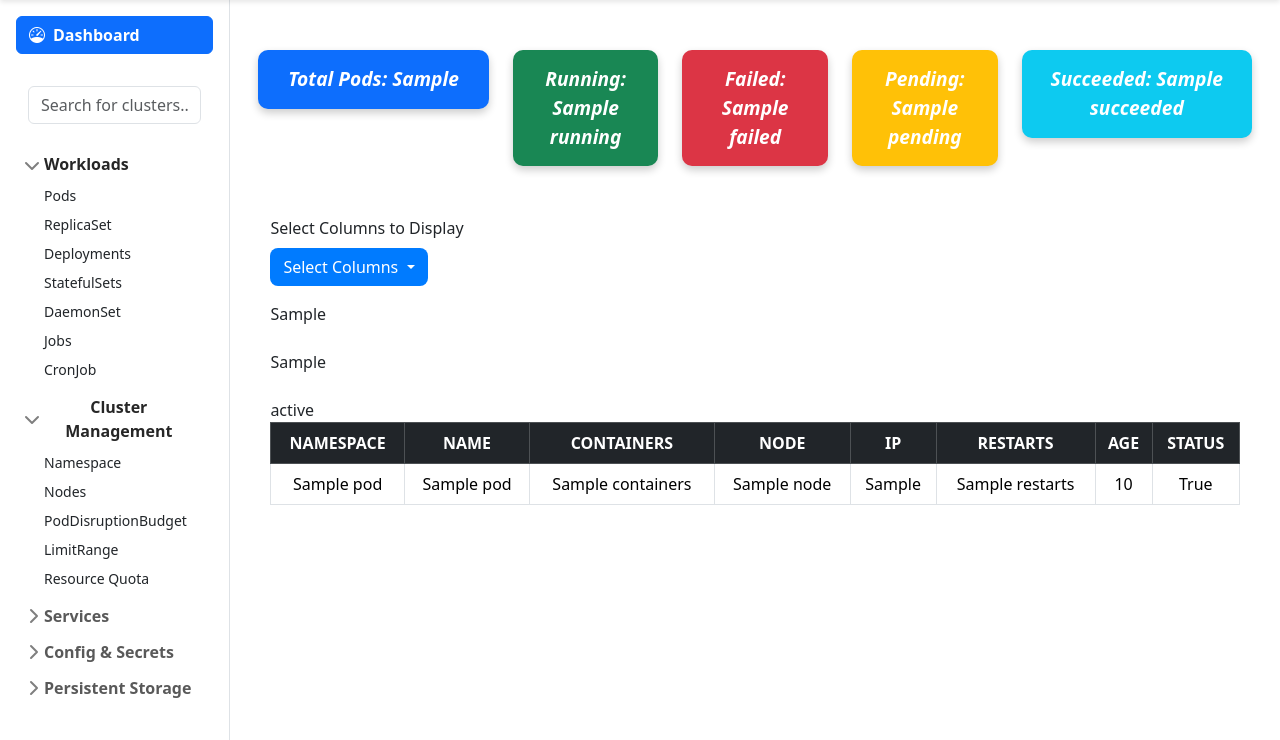
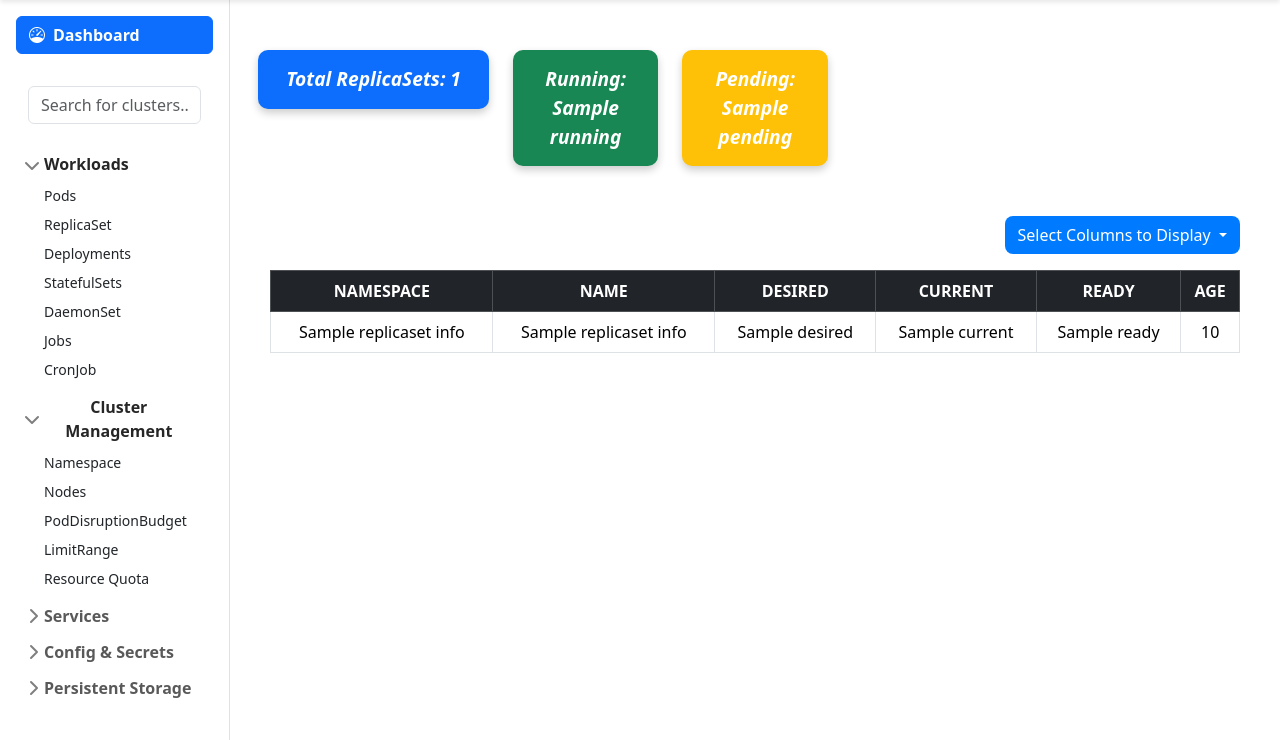
Before and after one commit to kubebuddy/kubebuddy, a Django app: template templates/dashboard/replicasets.html in a window 1280 px wide. Shown: the part 60-800 px from the top of the page. Run offline with Django 5.2, Linux system fonts and the light colour scheme; tables that the repository leaves empty hold one stand-in row (values such as "Sample post"); the template is opened without the code that fills it: values that come from a table or form of the project are taken from there, most other values are stand-ins (such as "Sample title", 1, 10 or a date in 2020).

Commit message:
KBP-37: Replicaset Page Updated.

```diff
--- a/templates/dashboard/pods.html
+++ b/templates/dashboard/pods.html
@@ -95,7 +95,4 @@
       </table>
   </div>
 
-  <!-- {% load static %}
-  <script src="{% static 'js/toggleTable.js' %}"></script> -->
-
 {% endblock %}
--- a/templates/dashboard/replicasets.html
+++ b/templates/dashboard/replicasets.html
@@ -1,29 +1,30 @@
 {% extends 'dashboard/base.html' %}
 
-{% block title %}Pods{% endblock %}
+{% block title %}ReplicaSets{% endblock %}
 
-{% block favicon %}https://github.com/kubernetes/community/blob/master/icons/png/resources/unlabeled/pod-128.png?raw=true{% endblock %}
+{% block favicon %}https://github.com/kubernetes/community/blob/master/icons/png/resources/unlabeled/rs-128.png?raw=true{% endblock %}
 
 {% block content %}
 
 <div class="container">
   <div class="row text-center">
-    <div class="col-md-3"><div class="stats-card bg-primary"><b><i>Total Pods: {{pc}}</i></b></div></div>
-    <div class="col-md-2"><div class="stats-card bg-success"><b><i>Running: {{status_count.Running}}</i></b></div></div>
-    <div class="col-md-2"><div class="stats-card bg-danger"><b><i>Failed: {{status_count.Failed}}</i></b></div></div>
-    <div class="col-md-2"><div class="stats-card bg-warning"><b><i>Pending: {{status_count.Pending}}</i></b></div></div>
-    <div class="col-md-3"><div class="stats-card bg-info"><b><i>Succeeded: {{status_count.Succeeded}}</i></b></div></div>
+    <div class="col-md-3"><div class="stats-card bg-primary"><b><i>Total ReplicaSets: {{rs_status.Count}}</i></b></div></div>
+    <div class="col-md-2"><div class="stats-card bg-success"><b><i>Running: {{rs_status.Running}}</i></b></div></div>
+    <div class="col-md-2"><div class="stats-card bg-warning"><b><i>Pending: {{rs_status.Pending}}</i></b></div></div>
   </div>
 
   <div class="container">
     <!-- Dropdown with checkboxes to select columns -->
     <div class="mb-3">
-      <label for="columnSelector" class="form-label">Select Columns to Display</label>
-        <div class="dropdown">
+        <div class="dropdown d-flex justify-content-end">
           <button class="btn btn-custom dropdown-toggle" type="button" id="columnSelector" data-bs-toggle="dropdown" aria-expanded="false">
-            Select Columns
+            Select Columns to Display
           </button>
           <ul class="dropdown-menu p-2" aria-labelledby="columnSelector">
+            <li>
+                <input class="form-check-input column-checkbox" type="checkbox" value="All" id="All">
+                <label class="form-check-label" for="All"> All</label>
+            </li>
             <li>
                 <input class="form-check-input column-checkbox" type="checkbox" value="Namespace" id="Namespace" checked>
                 <label class="form-check-label" for="Namespace"> Namespace</label>
@@ -33,30 +34,23 @@
                 <label class="form-check-label" for="Name"> Name</label>
             </li>
             <li>
-                <input class="form-check-input column-checkbox" type="checkbox" value="Containers" id="Containers" checked>
-                <label class="form-check-label" for="Containers"> Containers</label>
+                <input class="form-check-input column-checkbox" type="checkbox" value="Desired" id="Desired" checked>
+                <label class="form-check-label" for="Desired"> Desired</label>
             </li>
             <li>
-                <input class="form-check-input column-checkbox" type="checkbox" value="Node" id="Node" checked>
-                <label class="form-check-label" for="Node"> Node</label>
+                <input class="form-check-input column-checkbox" type="checkbox" value="Current" id="Current" checked>
+                <label class="form-check-label" for="Current"> Current</label>
             </li>
             <li>
-                <input class="form-check-input column-checkbox" type="checkbox" value="IP" id="IP" checked>
-                <label class="form-check-label" for="IP"> IP</label>
-            </li>
-            <li>
-                <input class="form-check-input column-checkbox" type="checkbox" value="Restarts" id="Restarts" checked>
-                <label class="form-check-label" for="Restarts"> Restarts</label>
+                <input class="form-check-input column-checkbox" type="checkbox" value="Ready" id="Ready" checked>
+                <label class="form-check-label" for="Ready"> Ready</label>
             </li>
             <li>
                 <input class="form-check-input column-checkbox" type="checkbox" value="Age" id="Age" checked>
                 <label class="form-check-label" for="Age"> Age</label>
             </li>
-            <li>
-                <input class="form-check-input column-checkbox" type="checkbox" value="Status" id="Status" checked>
-                <label class="form-check-label" for="Status"> Status</label>
-            </li>
-          </ul>
+        </ul>
+
         </div>
     </div>
 
@@ -66,108 +60,26 @@
         <tr>
           <th id="colNamespace">NAMESPACE</th>
           <th id="colName">NAME</th>
-          <th id="colContainers">CONTAINERS</th>
-          <th id="colNode">NODE</th>
-          <th id="colIP">IP</th>
-          <th id="colRestarts">RESTARTS</th>
+          <th id="colDesired">DESIRED</th>
+          <th id="colCurrent">CURRENT</th>
+          <th id="colReady">READY</th>
           <th id="colAge">AGE</th>
-          <th id="colStatus">STATUS</th>
         </tr>
       </thead>
+
       <tbody>
-        {{ basic_info}}
-        <br><br>
-        {{rs_info}}
-        <br><br>
-        {{rs_status}}
-      {% for pod in pod_info_list %}
+      {% for rs in replicaset_info_list %}
         <tr>
-          <td>{{ pod.namespace }}</td>
-          <td>{{ pod.name }}</td>
-          <td>{{ pod.containers }}</td>
-          <td>{{ pod.node }}</td>
-          <td>{{ pod.ip }}</td>
-          <td>{{ pod.restarts }}</td>
-          <td>{{ pod.age }}</td>
-          <td>{{ pod.status }}</td>
+          <td>{{ rs.namespace }}</td>
+          <td>{{ rs.name }}</td>
+          <td>{{ rs.desired }}</td>
+          <td>{{ rs.current }}</td>
+          <td>{{ rs.ready }}</td>
+          <td>{{ rs.age }}</td>
         </tr>
       {% endfor %}
       </tbody>
       </table>
   </div>
 
-
-  <script>
-    // Function to toggle column visibility based on checkbox selections
-    document.querySelectorAll(".form-check-input").forEach(function (checkbox) {
-      checkbox.addEventListener("change", function () {
-        toggleColumns();
-        saveSelection();
-      });
-    });
-
-    // Function to save the column selection in localStorage
-    function saveSelection() {
-      const selectedColumns = [];
-      document.querySelectorAll(".form-check-input").forEach(function (checkbox) {
-        if (checkbox.checked) {
-          selectedColumns.push(checkbox.value);
-        }
-      });
-      localStorage.setItem("selectedColumns", JSON.stringify(selectedColumns));
-    }
-
-    // Function to load the column selection from localStorage
-    function loadSelection() {
-    const savedSelection = JSON.parse(localStorage.getItem("selectedColumns"));
-
-    if (savedSelection && savedSelection.length > 0) {
-        document.querySelectorAll(".form-check-input").forEach(function (checkbox) {
-        checkbox.checked = savedSelection.includes(checkbox.value);
-        });
-    } else {
-        // Ensure all checkboxes remain checked by default
-        document.querySelectorAll(".form-check-input").forEach(function (checkbox) {
-        checkbox.checked = true;
-        });
-        saveSelection();  // Save the default checked state
-    }
-    }
-
-    // Function to show or hide columns based on selected checkboxes
-    function toggleColumns() {
-      const checkboxes = document.querySelectorAll(".form-check-input");
-
-      checkboxes.forEach(function (checkbox) {
-        const columnName = checkbox.value;
-        const column = document.getElementById("col" + columnName);
-        const columnCells = document.querySelectorAll("td:nth-child(" + (getColumnIndex(columnName)) + ")");
-
-        if (checkbox.checked) {
-          column.style.display = 'table-cell';
-          columnCells.forEach(cell => {
-            cell.style.display = 'table-cell';
-          });
-        } else {
-          column.style.display = 'none';
-          columnCells.forEach(cell => {
-            cell.style.display = 'none';
-          });
-        }
-      });
-    }
-
-    // Function to get the column index by column name
-    function getColumnIndex(columnName) {
-      const columns = ["Namespace", "Name", "Containers", "Node", "IP", "Restarts", "Age", "Status"];
-      return columns.indexOf(columnName) + 1;
-    }
-
-    // Initialize the table with the default visibility and selected columns
-    window.onload = function () {
-      loadSelection();  // Load saved column selection
-      toggleColumns();  // Apply column visibility based on selection
-    };
-  </script>
-
 {% endblock %}
```
Also changed, not shown: dashboard/src/k8s_replicaset.py (+28 -5 lines), dashboard/views.py (+13 -6 lines).
